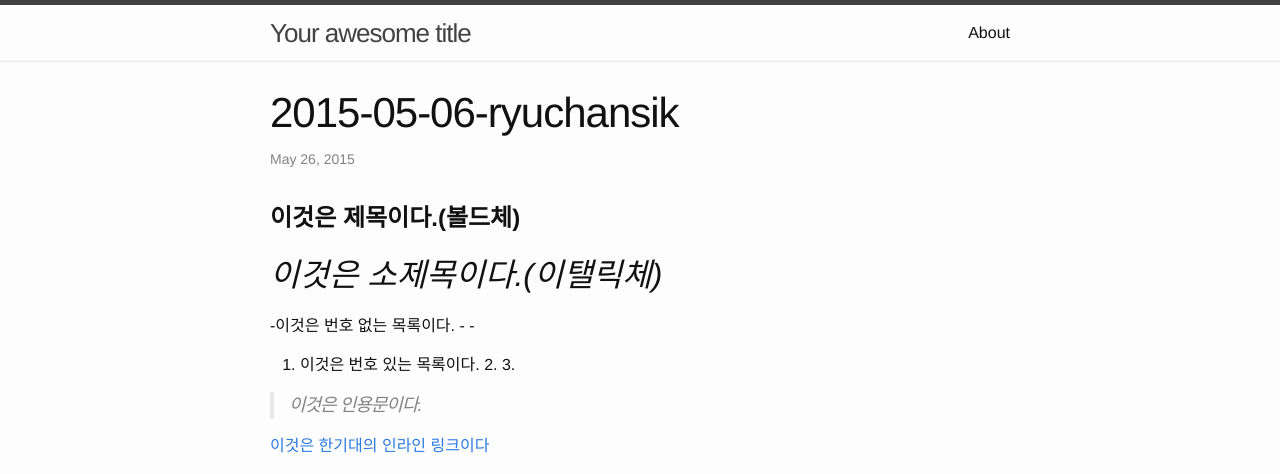
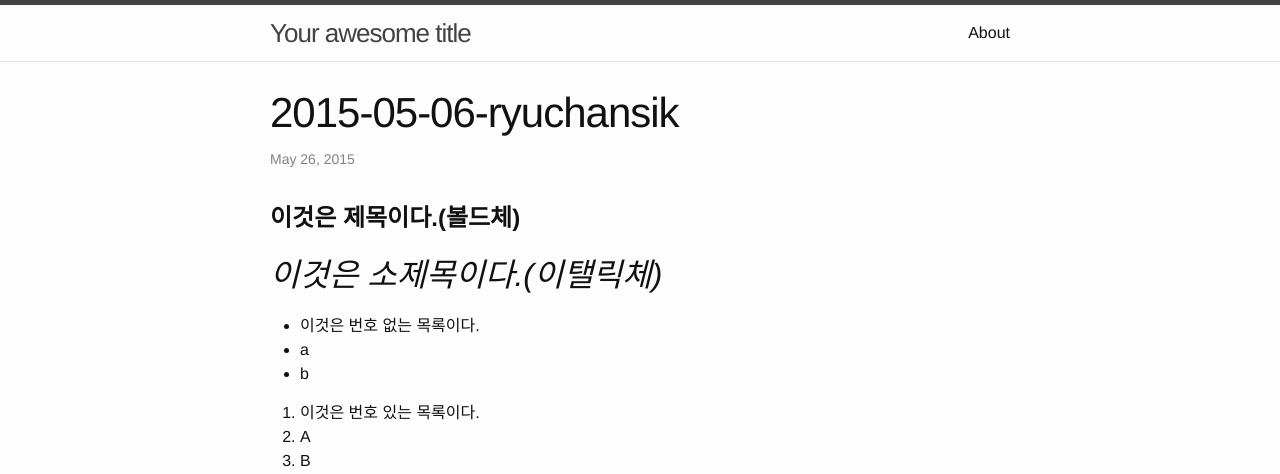
Before and after one commit to forhobby/forhobby.github.com, a Jekyll site: the page built from _posts/2015-05-26-ryuchansik.md, in a window 1280 px wide. Shown: the top 474 px of the page. Built offline with Jekyll 4.4.1, drawn with Linux system fonts in a browser that asks for light colours; some of the changed lines change nothing that is shown.

Commit message:
Update 2015-05-26-ryuchansik.md

```diff
--- a/_posts/2015-05-26-ryuchansik.md
+++ b/_posts/2015-05-26-ryuchansik.md
@@ -7,19 +7,21 @@ categories: jekyll update
 
 # **이것은 제목이다.(볼드체)**
 ## *이것은 소제목이다.(이탤릭체)*
--이것은 번호 없는 목록이다.
--
--
+- 이것은 번호 없는 목록이다.
+- a
+- b
 
 1. 이것은 번호 있는 목록이다.
-2.
-3.
+2. A
+3. B
 
 > 이것은 인용문이다.
 
 [이것은 한기대의 인라인 링크이다](http://www.koreatech.ac.kr)
 
 [이것은 아우누리의 참조 링크이다.](1)
+
+[1]: http://portal.kut.ac.kr
 
 ![한기대 로고](http://www.alio.go.kr/upload/report/2015/04/09/2015040907037343/koreatech%EC%8B%AC%EB%B3%BC%EB%A7%88%ED%81%AC.gif)
 
@@ -28,5 +30,3 @@ categories: jekyll update
 | ryuchasik | has | Table |
 | --------- | --- | ----- |
 | **it**        | *is*  | table |
-
-[1]: http://portal.kut.ac.kr
```
